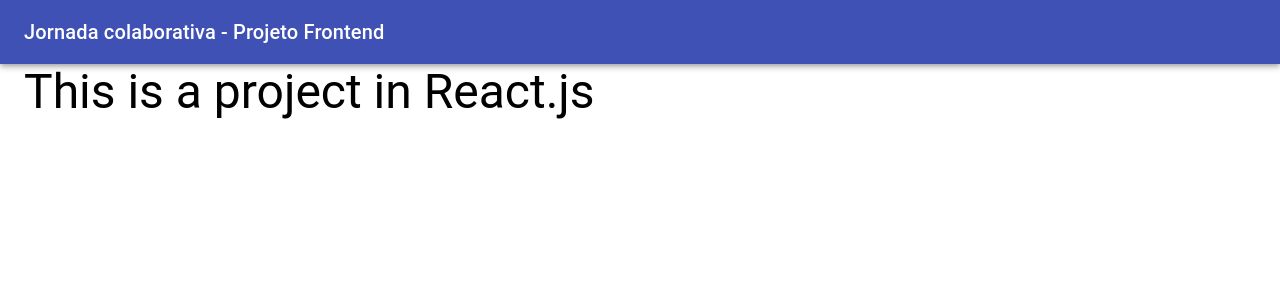
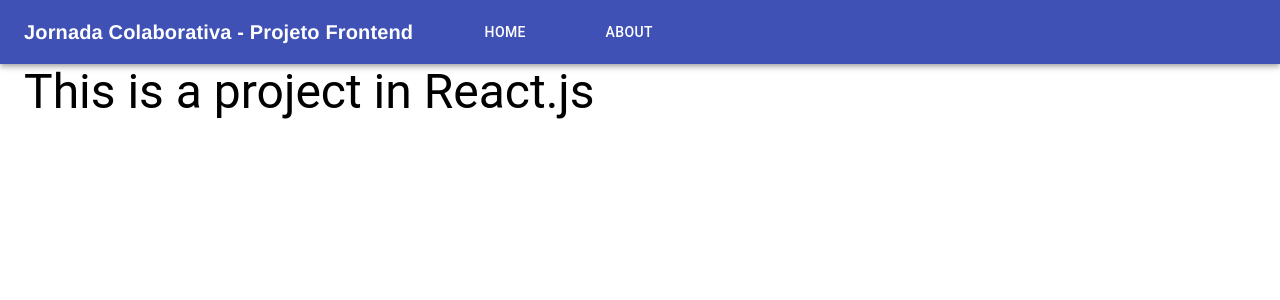
Before and after one commit to felipesdsredes/jornada-cloud-native-frontend, a React (Create React App) app in the folder web-app/: page / in a window 1280 px wide. Shown: the top 300 px of the page. Built offline with nearby package versions, Linux system fonts and the light colour scheme.

Commit message:
Create first draft of the Header component

```diff
--- a/web-app/package.json
+++ b/web-app/package.json
@@ -15,6 +15,7 @@
     "react": "^17.0.2",
     "react-dom": "^17.0.2",
     "react-scripts": "4.0.3",
+    "styled-components": "^5.3.0",
     "typescript": "^4.1.2",
     "web-vitals": "^1.0.1"
   },
--- /dev/null
+++ b/web-app/src/components/Header/index.tsx
@@ -0,0 +1,24 @@
+import { AppBar, Toolbar } from "@material-ui/core"
+import { StyledNavbarOption, StyledNavbarTitle } from "./styles"
+
+type HeaderProps = {
+  title: string
+}
+
+const Header = (props: HeaderProps) => {
+  return (
+    <AppBar position="static">
+      <Toolbar>
+        <StyledNavbarTitle variant="h6">{props.title}</StyledNavbarTitle>
+        <StyledNavbarOption id="navbar-home" color="inherit">
+          Home
+        </StyledNavbarOption>
+        <StyledNavbarOption id="navbar-about" color="inherit">
+          About
+        </StyledNavbarOption>
+      </Toolbar>
+    </AppBar>
+  )
+}
+
+export default Header
--- /dev/null
+++ b/web-app/src/components/Header/styles.ts
@@ -0,0 +1,11 @@
+import styled from "styled-components"
+import { Button, Typography } from "@material-ui/core"
+
+export const StyledNavbarTitle = styled(Typography)`
+  font-family: Helvetica, Arial, sans-serif;
+  font-weight: bold;
+`
+
+export const StyledNavbarOption = styled(Button)`
+  margin-left: 60px;
+`
--- a/web-app/src/index.tsx
+++ b/web-app/src/index.tsx
@@ -1,18 +1,15 @@
-import React from "react";
-import ReactDOM from "react-dom";
-import { AppBar, Container, Toolbar, Typography } from "@material-ui/core"
-import "./index.css";
+import React from "react"
+import ReactDOM from "react-dom"
+import { Container, Typography } from "@material-ui/core"
+import Header from "./components/Header"
+import "./index.css"
 
 ReactDOM.render(
   <React.StrictMode>
-    <AppBar position="static">
-      <Toolbar>
-        <Typography variant="h6">Jornada colaborativa - Projeto Frontend</Typography>
-      </Toolbar>
-    </AppBar>
+    <Header title="Jornada Colaborativa - Projeto Frontend"></Header>
     <Container>
       <Typography variant="h3">This is a project in React.js</Typography>
     </Container>
   </React.StrictMode>,
   document.getElementById("root")
-);
+)
```
